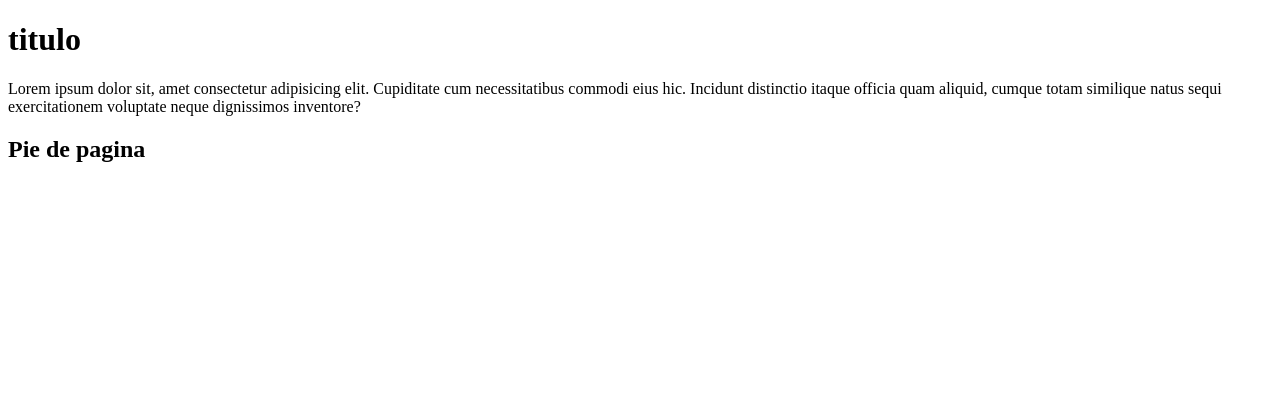
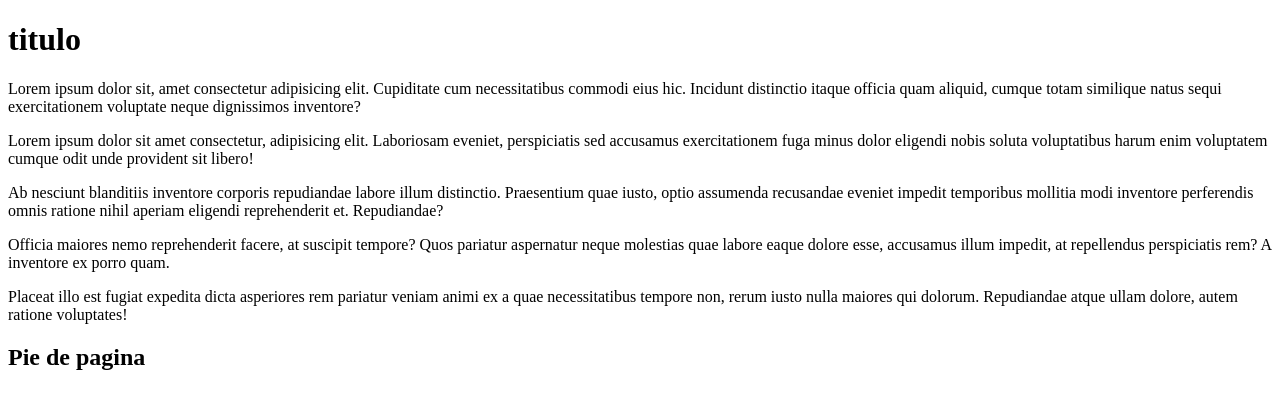
Before and after one commit to camgarci4/clase10, a plain HTML site: page index.html in a window 1280 px wide. Drawn offline with Linux system fonts and the light colour scheme.

Commit message:
agregue parrafo

```diff
--- a/index.html
+++ b/index.html
@@ -13,6 +13,10 @@
 
     <main>
         <p>Lorem ipsum dolor sit, amet consectetur adipisicing elit. Cupiditate cum necessitatibus commodi eius hic. Incidunt distinctio itaque officia quam aliquid, cumque totam similique natus sequi exercitationem voluptate neque dignissimos inventore?</p>
+        <p>Lorem ipsum dolor sit amet consectetur, adipisicing elit. Laboriosam eveniet, perspiciatis sed accusamus exercitationem fuga minus dolor eligendi nobis soluta voluptatibus harum enim voluptatem cumque odit unde provident sit libero!</p>
+        <p>Ab nesciunt blanditiis inventore corporis repudiandae labore illum distinctio. Praesentium quae iusto, optio assumenda recusandae eveniet impedit temporibus mollitia modi inventore perferendis omnis ratione nihil aperiam eligendi reprehenderit et. Repudiandae?</p>
+        <p>Officia maiores nemo reprehenderit facere, at suscipit tempore? Quos pariatur aspernatur neque molestias quae labore eaque dolore esse, accusamus illum impedit, at repellendus perspiciatis rem? A inventore ex porro quam.</p>
+        <p>Placeat illo est fugiat expedita dicta asperiores rem pariatur veniam animi ex a quae necessitatibus tempore non, rerum iusto nulla maiores qui dolorum. Repudiandae atque ullam dolore, autem ratione voluptates!</p>
     </main>
 
     <footer>
```
